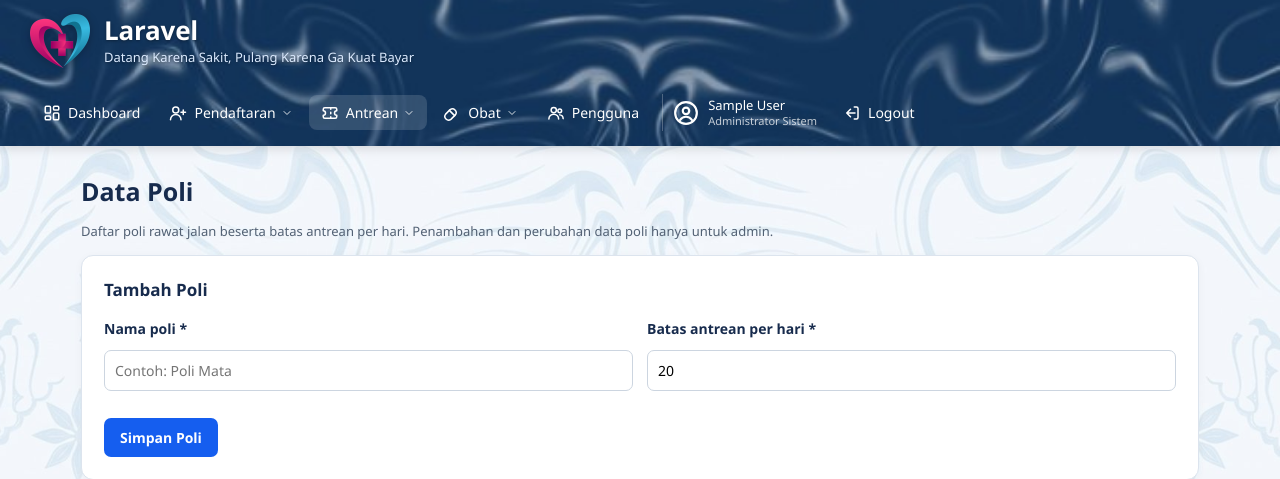
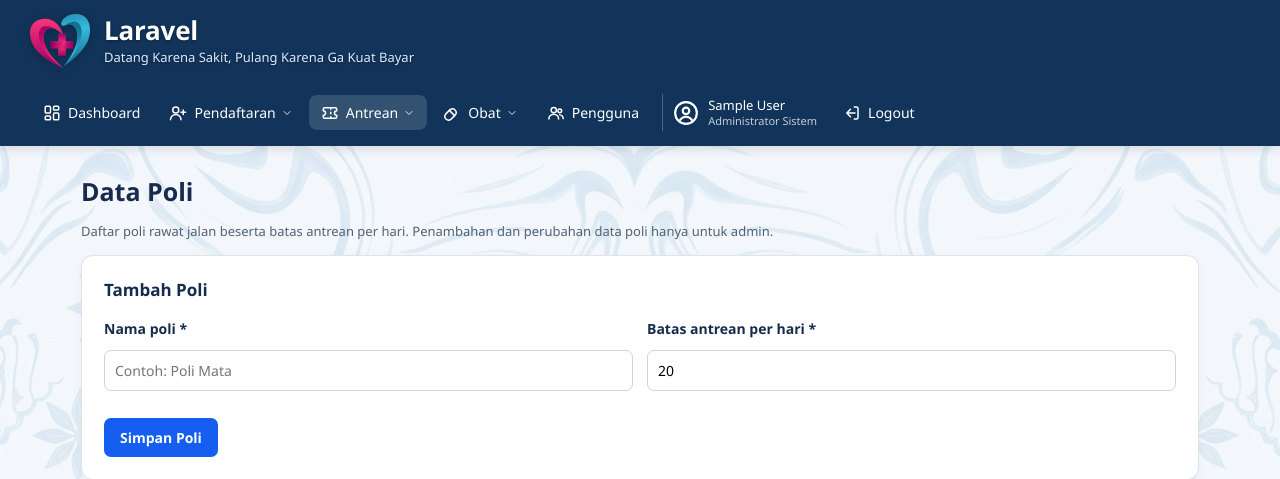
Before and after one commit to dandyfn/his-rs, a Laravel app: page /poli in a window 1280 px wide. Shown: the top 479 px of the page. Run offline with Laravel 12, Linux system fonts and the light colour scheme; the visitor is signed in with stand-in values (Sample User, id 1); data comes from the database, SQL or seed files in the repository.

Commit message:
Header biru polos

```diff
--- a/public/css/medistock.css
+++ b/public/css/medistock.css
@@ -272,7 +272,7 @@ body.halaman-login { margin: 0; min-height: 100vh; background: radial-gradient(1
 .obat-cari .cek-inline input { flex: none; min-width: 0; width: 16px !important; height: 16px; }
 
 /* ===== Header "Ini Rumah Sakit": logo, tagline, motif, ikon menu ===== */
-.main-header { background: #1c3c61 url('../images/motif-header.jpg') center / cover no-repeat; padding: 14px 30px; }
+.main-header { background: #12345a center / cover no-repeat; padding: 14px 30px; }
 .brand { display: flex; align-items: center; gap: 14px; color: #fff; text-decoration: none; }
 .brand-logo { width: 60px; height: 54px; object-fit: contain; flex: none; filter: drop-shadow(0 2px 4px rgba(0,0,0,.25)); }
 .brand-teks { display: flex; flex-direction: column; gap: 3px; text-shadow: 0 1px 3px rgba(0,0,0,.35); }
```
